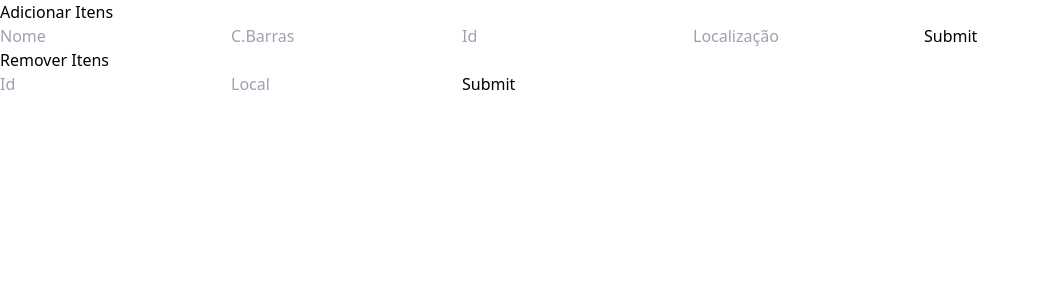
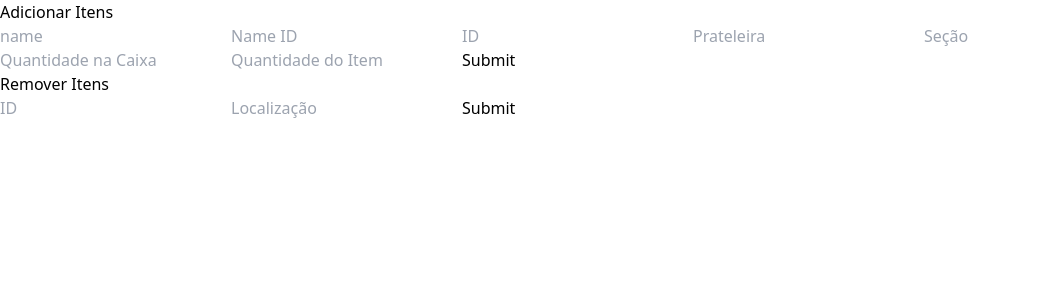
Before and after one commit to weslx/EstoqueAprendizagem, a Next.js app: page / in a window 1280 px wide. Shown: the top 300 px of the page, without its empty margins (0-1040 px from the left). Built offline with nearby package versions, Linux system fonts and the light colour scheme.

Commit message:
Front-end conectando com a api e salvando no banco de dados

```diff
--- a/pages/api/add.js
+++ b/pages/api/add.js
@@ -4,7 +4,7 @@ const prisma = new PrismaClient()
 
 export default async function handle(req, res) {
   try {
-    const { datetime, productId, nameId, shelf, section, quantityBox, quantityItem } = req.body
+    const { datetime, name, nameId,shelf,section, quantityBox, quantityItem } = req.body
 
     const box = await prisma.box.create({
       data: {
@@ -17,7 +17,7 @@ export default async function handle(req, res) {
         productsName: {
           connectOrCreate: {
             where: { id: Number(nameId) },
-            create: { name: "teste" },
+            create: { name: name },
           },
         },
         box: {
@@ -30,7 +30,7 @@ export default async function handle(req, res) {
 
     const shelfsSections = await prisma.shelfsSections.create({
       data: {
-        shelf: "t",
+        shelf: shelf,
         section: Number(section),
       },
     })
--- a/pages/index.js
+++ b/pages/index.js
@@ -2,29 +2,42 @@
 import { useState } from 'react';
 
 export default function Home() {
-  const [nome, setNome] = useState('');
-  const [cBarras, setCBarras] = useState('');
+  const [name, setname] = useState('');
+  const [nameId, setNameId] = useState('');
   const [id, setId] = useState('');
-  const [localizacao, setLocalizacao] = useState('');
+  const [shelf, setShelf] = useState('');
+  const [section, setSection] = useState('');
+  const [quantityBox, setQuantityBox] = useState('');
+  const [quantityItem, setQuantityItem] = useState('');
   const [removeId, setRemoveId] = useState('');
   const [local, setLocal] = useState('');
 
   const handleAddChange = (e) => {
     switch(e.target.name) {
-      case 'nome':
-        setNome(e.target.value);
+      case 'name':
+        setname(e.target.value);
         break;
-      case 'cBarras':
-        setCBarras(e.target.value);
+      case 'nameId':
+        setNameId(e.target.value);
         break;
       case 'id':
         setId(e.target.value);
         break;
-      case 'localizacao':
-        setLocalizacao(e.target.value);
+      case 'shelf':
+        setShelf(e.target.value);
+        break;
+      case 'section':
+        setSection(e.target.value);
+        break;
+      case 'quantityBox':
+        setQuantityBox(e.target.value);
+        break;
+      case 'quantityItem':
+        setQuantityItem(e.target.value);
         break;
     }
   };
+
 
   const handleRemoveChange = (e) => {
     switch(e.target.name) {
@@ -37,9 +50,36 @@ export default function Home() {
     }
   };
 
-  const handleAddSubmit = (e) => {
+  const handleAddSubmit = async (e) => {
     e.preventDefault();
-    console.log({ nome, cBarras, id, localizacao });
+
+    const item = {
+      datetime: new Date().toISOString(),
+      name,
+      nameId,
+      id,
+      shelf,
+      section,
+      quantityBox,
+      quantityItem
+    };
+
+    console.log(item);
+
+    const response = await fetch('http://localhost:3000/api/add', {
+      method: 'POST',
+      headers: {
+        'Content-Type': 'application/json',
+      },
+      body: JSON.stringify(item),
+    });
+
+    if (!response.ok) {
+      console.error('Erro ao adicionar item', response);
+    } else {
+      const data = await response.json();
+      console.log(data);
+    }
   };
 
   async function handleRemoveSubmit(e) {
@@ -60,22 +100,24 @@ export default function Home() {
       <div>
         <h2>Adicionar Itens</h2>
         <form onSubmit={handleAddSubmit}>
-          <input type="text" name="nome" placeholder="Nome" onChange={handleAddChange} />
-          <input type="text" name="cBarras" placeholder="C.Barras" onChange={handleAddChange} />
-          <input type="text" name="id" placeholder="Id" onChange={handleAddChange} />
-          <input type="text" name="localizacao" placeholder="Localização" onChange={handleAddChange} />
+          <input type="text" name="name" placeholder="name" onChange={handleAddChange} />
+          <input type="text" name="nameId" placeholder="Name ID" onChange={handleAddChange} />
+          <input type="text" name="id" placeholder="ID" onChange={handleAddChange} />
+          <input type="text" name="shelf" placeholder="Prateleira" onChange={handleAddChange} />
+          <input type="text" name="section" placeholder="Seção" onChange={handleAddChange} />
+          <input type="text" name="quantityBox" placeholder="Quantidade na Caixa" onChange={handleAddChange} />
+          <input type="text" name="quantityItem" placeholder="Quantidade do Item" onChange={handleAddChange} />
           <button>Submit</button>
         </form>
       </div>
       <div>
         <h2>Remover Itens</h2>
         <form onSubmit={handleRemoveSubmit}>
-          <input type="text" name="id" placeholder="Id" onChange={handleRemoveChange} />
-          <input type="text" name="local" placeholder="Local" onChange={handleRemoveSubmit} />
+          <input type="text" name="id" placeholder="ID" onChange={handleRemoveChange} />
+          <input type="text" name="local" placeholder="Localização" onChange={handleRemoveSubmit} />
           <button>Submit</button>
         </form>
       </div>
     </div>
   );
-
 }
```
